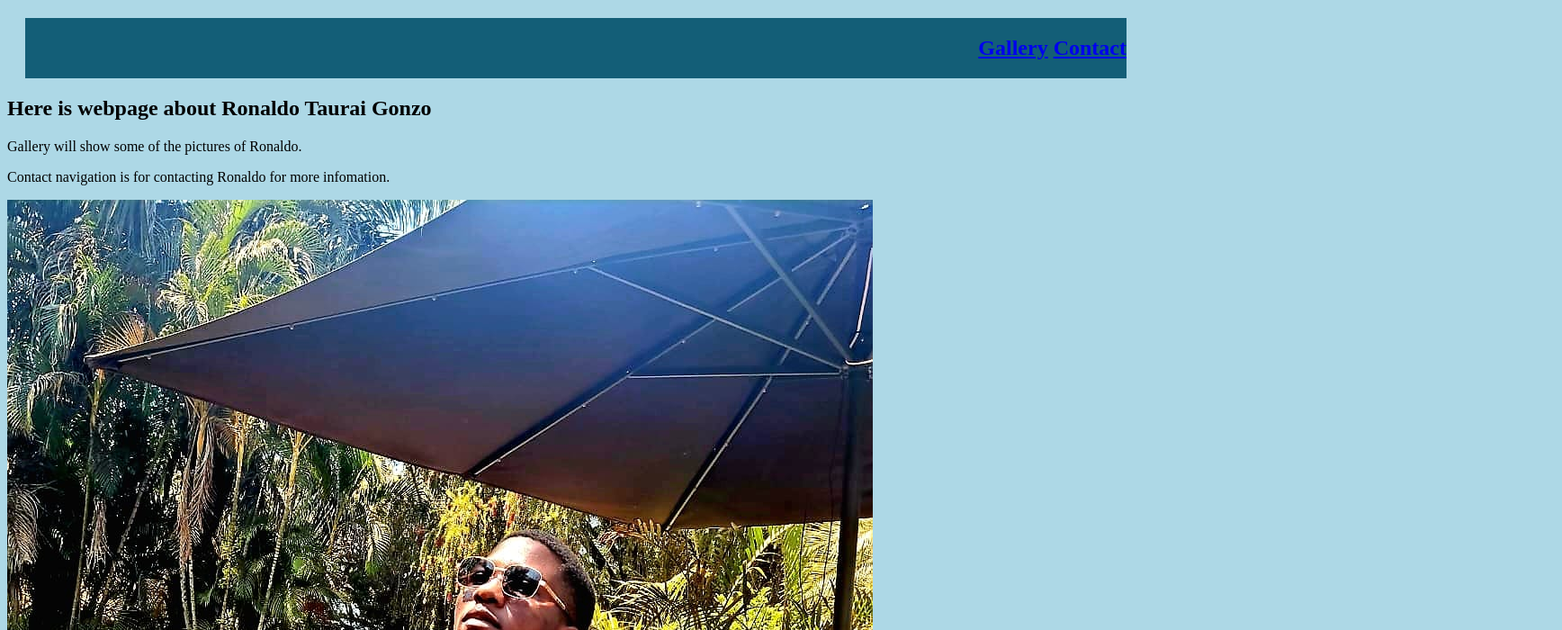
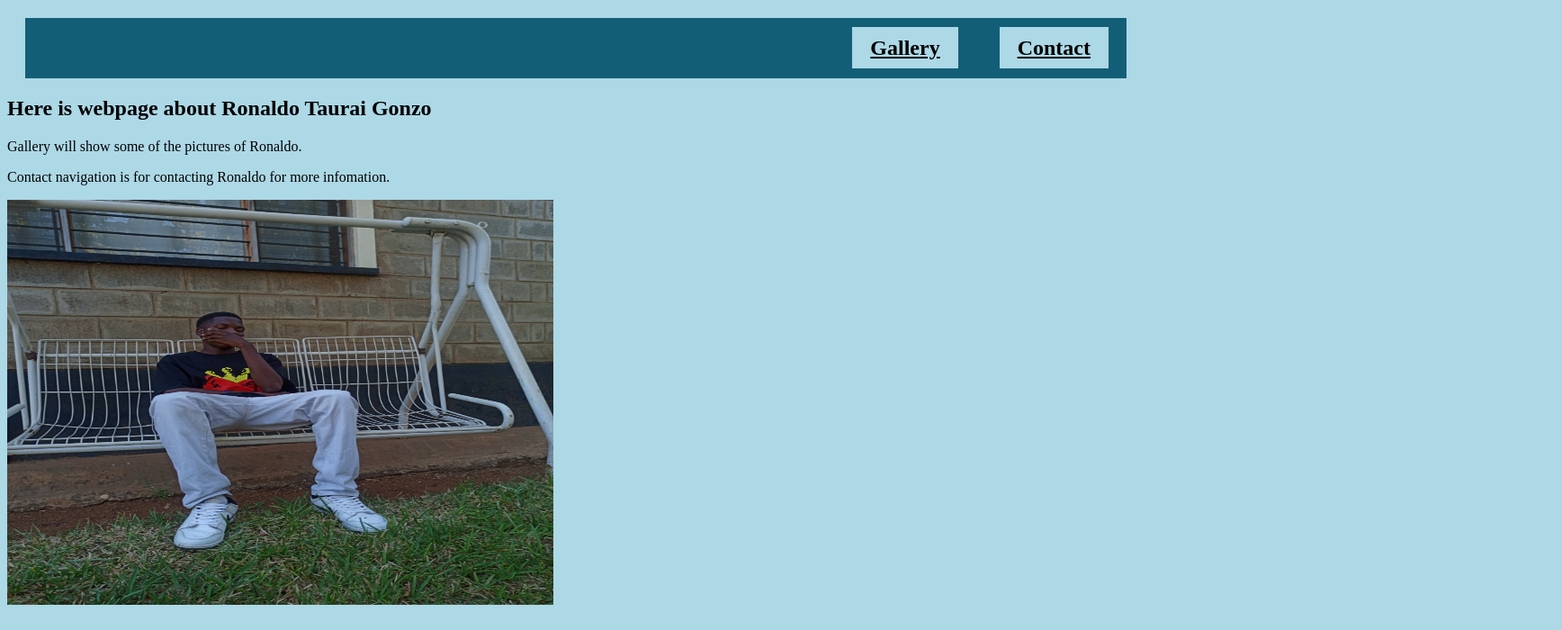
Before and after one commit to ronaldogonzo88-commits/My-self-webpage, a plain HTML site: page Index.html in a window 1280 px wide. Shown: the top 700 px of the page at 90% size, 1736 px wide, since content can reach past the window. Drawn offline with Linux system fonts and the light colour scheme.

Commit message:
completing navigation and inserting js for slideshow pictures and css aswell

```diff
--- a/Index.html
+++ b/Index.html
@@ -32,5 +32,6 @@
             </div>
 
         </div>
+        <script src="js.js"></script>
     </body>
 </html>
--- a/index.css
+++ b/index.css
@@ -12,10 +12,27 @@ body{
 
 }
 /*links css*/
-.nav a{
+.inav a{
     color: black;
-    background-color: blue;
+    background-color: lightblue;
+    padding: 10px 20px;
+    margin: 20px 20px 20px 20px;
 }
-.nav a:hover{
-    color: brown;
+.inav a:hover{
+    color: rgb(184, 164, 164);
 }
+.islideshow{
+    width: 48%;
+    height: 450px;
+    position: relative;
+}
+.islideshow img{
+    position: absolute;
+    width: 100%;
+    height: 100%;
+    object-fit: fill;
+    display: none;
+}
+.islideshow img:first-child{
+    display: block;
+}
--- /dev/null
+++ b/js.js
@@ -0,0 +1,8 @@
+let slides = document.querySelectorAll(".islideshow img");
+let i = 0;
+
+setInterval(() => {
+    slides[i].style.display = "none";
+    i = (i + 1) % slides.length;
+    slides[i].style.display = "block";
+},2000);
```
